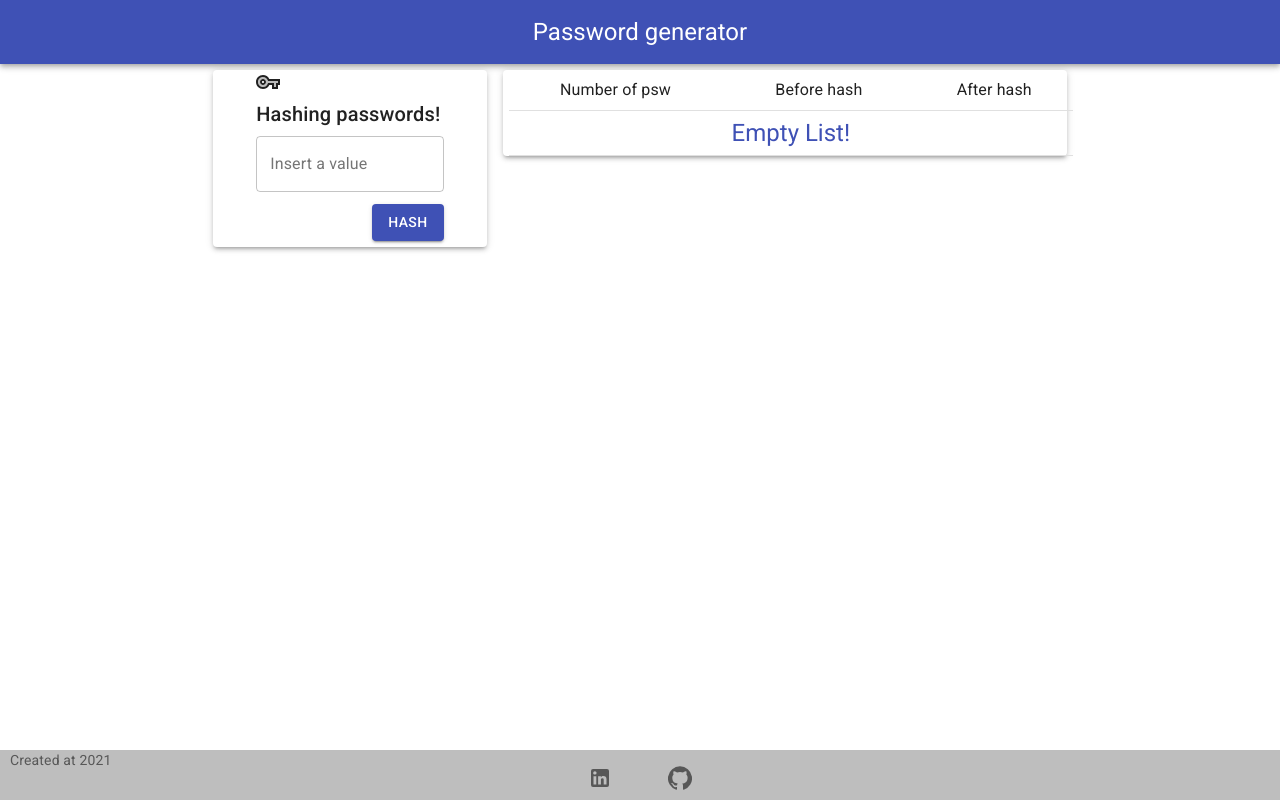
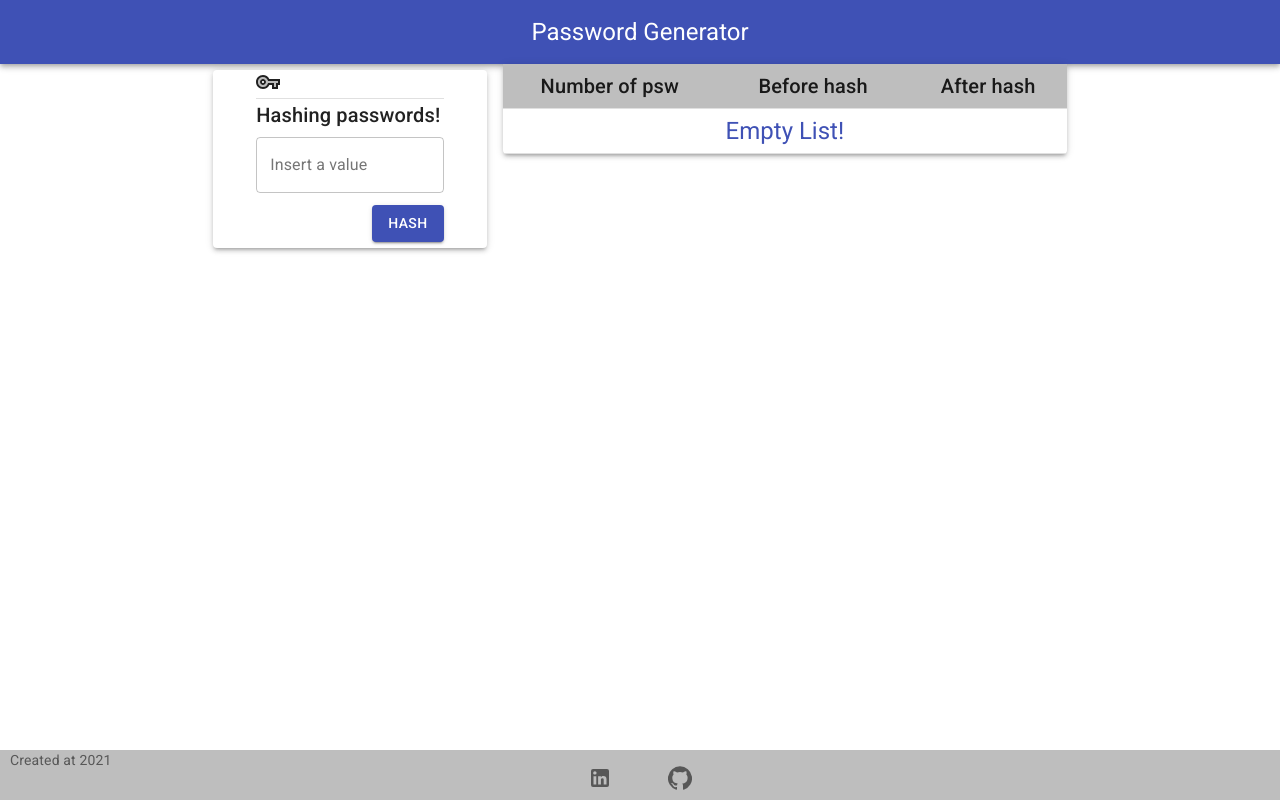
Before and after one commit to ricardolbv/password-generator, a React (Create React App) app: page / in a window 1280 px wide. Built offline with nearby package versions, Linux system fonts and the light colour scheme.

Commit message:
Adding style

```diff
--- a/public/index.html
+++ b/public/index.html
@@ -15,7 +15,7 @@
 
     <link rel="manifest" href="%PUBLIC_URL%/manifest.json" />
 
-    <title>React App</title>
+    <title>Password Generator</title>
   </head>
   <body style="margin : 0">
     <noscript>You need to enable JavaScript to run this app.</noscript>
--- a/src/common/TopBar.js
+++ b/src/common/TopBar.js
@@ -19,7 +19,7 @@ const TopBar = () => {
     <AppBar position="static">
         <ToolBar>
             <Typography variant='h5' className={classes.barText} >
-                Password generator
+                Password Generator
             </Typography>
         </ToolBar>
     </AppBar>
--- a/src/pages/FormPsw.js
+++ b/src/pages/FormPsw.js
@@ -2,6 +2,7 @@ import Button from '@material-ui/core/Button';
 import TextField from '@material-ui/core/TextField';
 import VpnKey from '@material-ui/icons/VpnKeyTwoTone';
 import { makeStyles } from '@material-ui/core/styles';
+import Divider from '@material-ui/core/Divider';
 import Typography from '@material-ui/core/Typography';
 
 
@@ -26,6 +27,7 @@ const FormPsw = (props) => {
     <form className={classes.Form} onSubmit={props.onSubmit}>
         <div className={classes.FormElements}>
             <VpnKey />
+            <Divider />
             <Typography variant='h6'>
                 Hashing passwords!
             </Typography>
--- a/src/pages/ListPsw.js
+++ b/src/pages/ListPsw.js
@@ -14,7 +14,11 @@ import { useState } from 'react';
 
 const useStyles = makeStyles({
     Table: {
-        margin: "6px"
+        alignItems: 'center',
+        justifyContent: 'center',
+    },
+    tableCell :{
+        backgroundColor: "#bebebe"
     }
 })
 
@@ -30,14 +34,14 @@ function ListPsw ({ passwords }) {
         <Table size="small" arial-label="a dense table">
             <TableHead>
                 <TableRow >
-                    <TableCell>
-                        <Typography variant="subtitle1" align="center" > Number of psw </Typography>
+                    <TableCell className={classes.tableCell}>
+                        <Typography variant="h6" align="center" > Number of psw </Typography>
                     </TableCell>
-                    <TableCell>
-                        <Typography variant="subtitle1" align="center"> Before hash </Typography>
+                    <TableCell className={classes.tableCell}>
+                        <Typography variant="h6" align="center"> Before hash </Typography>
                     </TableCell>
-                    <TableCell>
-                        <Typography variant="subtitle1" align="center"> After hash </Typography>
+                    <TableCell className={classes.tableCell}>
+                        <Typography variant="h6" align="center"> After hash </Typography>
                     </TableCell>
                 </TableRow>
             </TableHead>
@@ -73,7 +77,7 @@ function ListPsw ({ passwords }) {
             </TableBody>
         </Table>
     </TableContainer>
-    { passwords.length >= 10 ?
+    { passwords.length > 10 ?
         <ListPagination amountItens={passwords.length} onChangePages={setPagination} />
         :
         null
--- a/src/pages/PswPage.js
+++ b/src/pages/PswPage.js
@@ -13,7 +13,7 @@ const FormPage = () => {
             </Paper>
         </Grid>
         <Grid item sm={8} xs={12} >
-            <Paper elevation={3} style={{ marginLeft: "auto", marginRight: "auto",}}>
+            <Paper elevation={3} >
                 <ListPsw />
             </Paper>
         </Grid>
```
Also changed, not shown: 1 other file (tests, documents, lock files or other folders).
